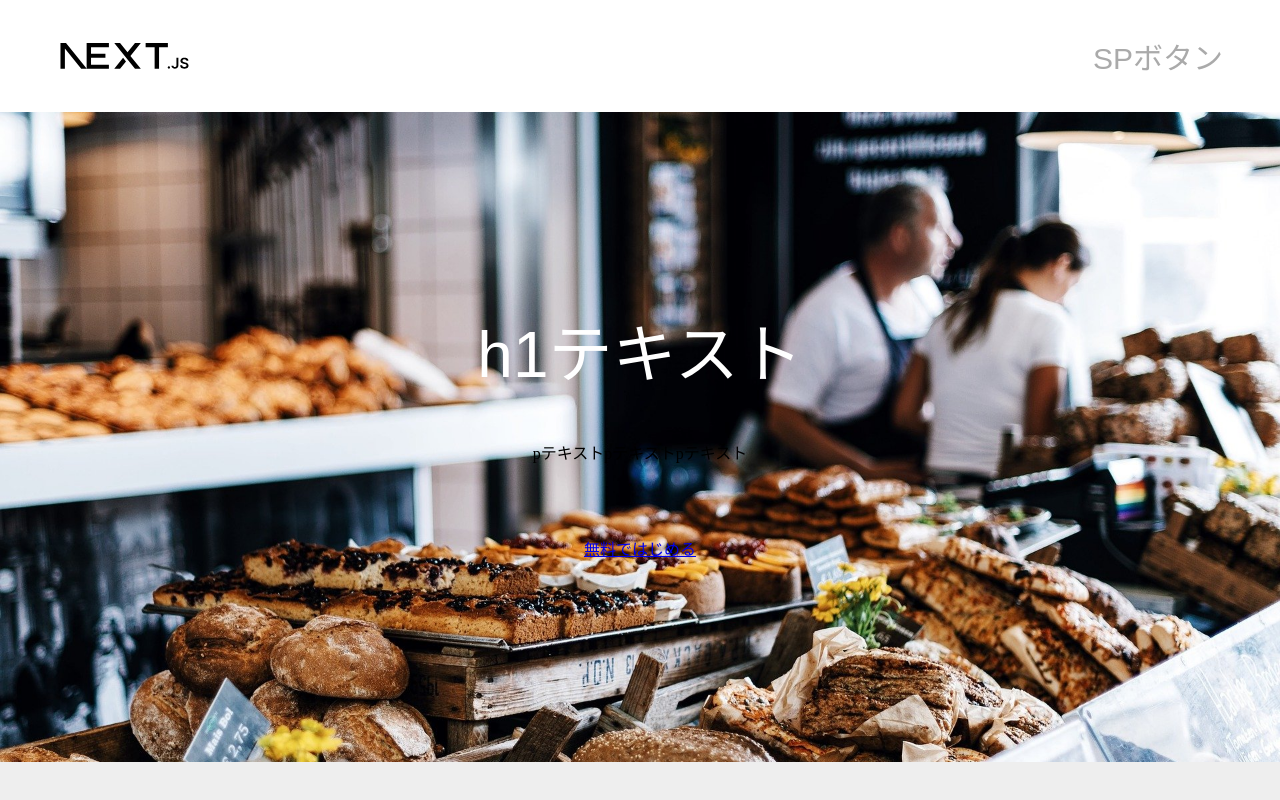
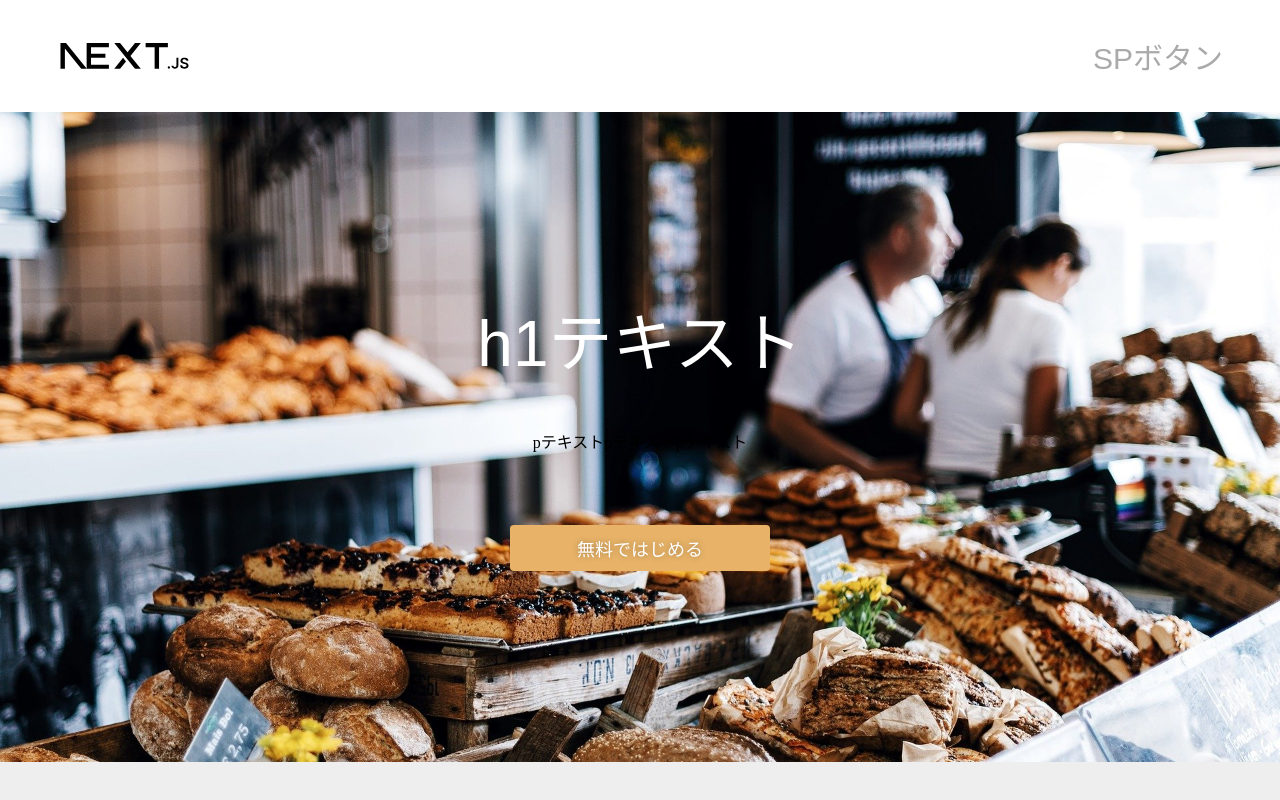
Before and after one commit to ryota-09/modern-code-sample, a Next.js app: page /top in a window 1280 px wide. Built offline with nearby package versions, Linux system fonts and the light colour scheme.

Commit message:
ヒーローメモ作成

```diff
--- a/src/components/hero/index.tsx
+++ b/src/components/hero/index.tsx
@@ -1,4 +1,14 @@
 import { FC } from "react";
+
+type Props<T> = {
+  data: T
+}
+
+const MyComponent = <T extends string>({data}: Props<T>) => {
+  return <div>{data}</div>
+}
+
+<MyComponent<string> data="Data" />
 
 const Hero: FC = () => {
   return (
@@ -6,7 +16,7 @@ const Hero: FC = () => {
       <div className="hero-container w-container">
         <h1>h1テキスト</h1>
         <p>pテキストpテキストpテキスト</p>
-        <a href="#">無料ではじめる</a>
+        <a href="#" className="btn">無料ではじめる</a>
       </div>
     </section>
   );
--- a/src/styles/top.css
+++ b/src/styles/top.css
@@ -14,6 +14,15 @@ h5,
 h6,
 p {
   margin: 0;
+}
+
+a {
+  color: inherit;
+  text-decoration: none;
+}
+
+a:hover {
+  filter: brightness(90%) contrast(120%);
 }
 
 .header {
@@ -67,6 +76,7 @@ p {
 
 .hero-container {
   display: grid;
+  /* place-items: center;でも良い */
   align-content: center;
   justify-items: center;
   height: 100%;
@@ -75,7 +85,7 @@ p {
   color: white;
   margin-bottom: 42px;
   font-family: "Montserrat", sans-serif;
-  /* 5vw(画面幅100% = 100vw)までは48px, それ以降は68pxまでで可変 */
+  /* 48pxから、フォントサイズ5vw(画面幅100% = 100vw), 68pxまでで可変 */
   /* 計算方法: 68px / 1366px(pc幅) * 100 = 約5vw */
   font-size: clamp(48px, 5vw, 68px);
   font-weight: 400;
@@ -85,3 +95,18 @@ p {
 .hero p {
   margin-bottom: 72px;
 }
+
+.btn {
+  /* aタグのデフォルトはinline要素。マージンなどが適用されない。 */
+  display: block;
+  width: 260px;
+  padding: 10px;
+  /* 余白の10pxを260pxに含めて処理するため */
+  box-sizing: border-box;
+  border-radius: 4px;
+  background-color: #e8b368;
+  color: #ffffff;
+  font-size: 18px;
+  text-align: center;
+  text-shadow: 0 0 6px #01010152;
+}
```
